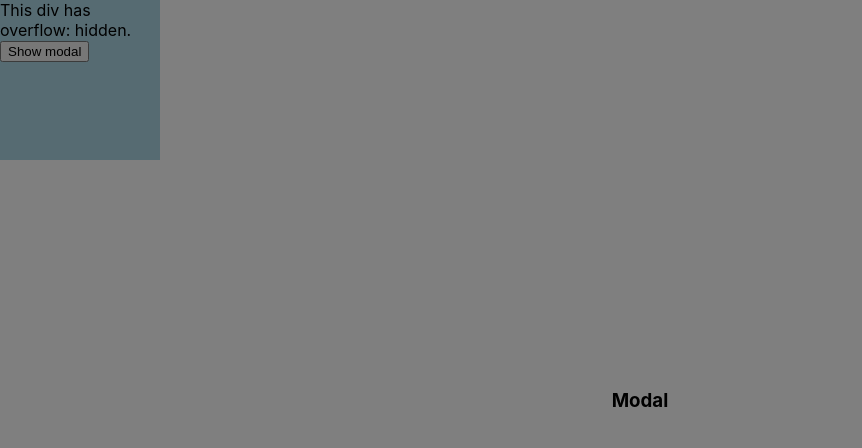
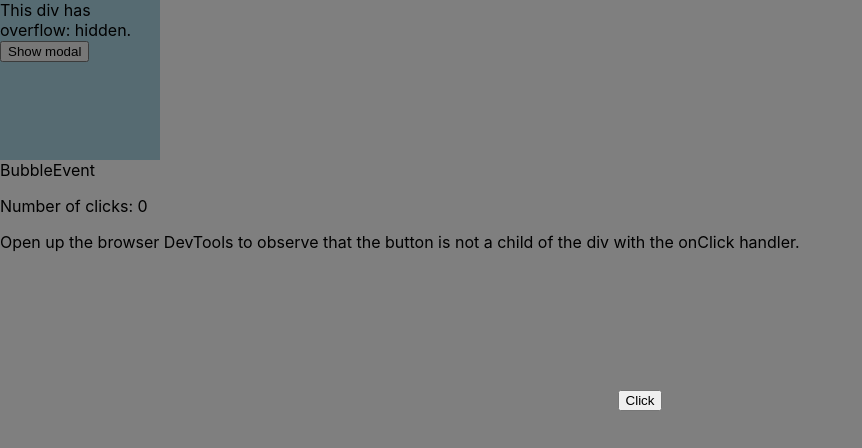
Before and after one commit to Sophil-minn/next-component-learn, a React (Create React App) app: page /#/portals in a window 1280 px wide. Shown: the top 448 px of the page, without its empty margins (0-862 px from the left). Built offline with nearby package versions, Linux system fonts and the light colour scheme.

Commit message:
feat: 一个从 portal 内部触发的事件会一直冒泡至包含 React 树的祖先，即便这些元素并不是 DOM 树 中的祖先

```diff
--- /dev/null
+++ b/src/pages/portals/BubbleEvent.js
@@ -0,0 +1,81 @@
+import React, { Component } from 'react';
+import { createPortal } from 'react-dom';
+// 在 DOM 中有两个容器是兄弟级 （siblings）
+const appRoot = document.getElementById('app-root');
+const modalRoot = document.getElementById('modal-root');
+
+class Modal extends React.Component {
+  constructor(props) {
+    super(props);
+    this.el = document.createElement('div');
+  }
+
+  componentDidMount() {
+    // 在 Modal 的所有子元素被挂载后，
+    // 这个 portal 元素会被嵌入到 DOM 树中，
+    // 这意味着子元素将被挂载到一个分离的 DOM 节点中。
+    // 如果要求子组件在挂载时可以立刻接入 DOM 树，
+    // 例如衡量一个 DOM 节点，
+    // 或者在后代节点中使用 ‘autoFocus’，
+    // 则需添加 state 到 Modal 中，
+    // 仅当 Modal 被插入 DOM 树中才能渲染子元素。
+    modalRoot.appendChild(this.el);
+  }
+
+  componentWillUnmount() {
+    modalRoot.removeChild(this.el);
+  }
+
+  render() {
+    return createPortal(
+      this.props.children,
+      this.el
+    );
+  }
+}
+
+class Parent extends Component {
+  constructor(props) {
+    super(props);
+    this.state = {clicks: 0};
+    this.handleClick = this.handleClick.bind(this);
+  }
+
+  handleClick() {
+    // 当子元素里的按钮被点击时，
+    // 这个将会被触发更新父元素的 state，
+    // 即使这个按钮在 DOM 中不是直接关联的后代
+    this.setState(state => ({
+      clicks: state.clicks + 1
+    }));
+  }
+
+  render() {
+    return (
+      <div onClick={this.handleClick}>
+        <p>Number of clicks: {this.state.clicks}</p>
+        <p>
+          Open up the browser DevTools
+          to observe that the button
+          is not a child of the div
+          with the onClick handler.
+        </p>
+        <Modal>
+          <Child />
+        </Modal>
+      </div>
+    );
+  }
+}
+
+function Child() {
+  // 这个按钮的点击事件会冒泡到父元素
+  // 因为这里没有定义 'onClick' 属性
+  return (
+    <div className="modal">
+      <button>Click</button>
+    </div>
+  );
+}
+
+export default Parent;
--- a/src/pages/portals/Portal.js
+++ b/src/pages/portals/Portal.js
@@ -1,6 +1,6 @@
 
-import React, { PureComponent } from 'react';
-import { createPortal } from 'react-dom'
+import React from 'react';
+import { createPortal } from 'react-dom';
 
 // These two containers are siblings in the DOM
 const appRootEl = document.getElementById('app-root');
@@ -36,32 +36,6 @@ class Modal extends React.Component {
       // A DOM element
       appRootEl,
     );
-  }
-}
-
-class Modal2 extends PureComponent {
-  constructor(props) {
-    super(props)
-    const doc = window.document
-    console.log('window.document', window.document)
-    this.node = doc.createElement('div')
-    doc.body.appendChild(this.node)
-  }
-  componentWillUnmount() {
-    window.document.body.removeChild(this.node)
-  }
-  render() {
-      //  React 并*没有*创建一个新的 div。它只是把子元素渲染到 `domNode` 中。
-  // `domNode` 是一个可以在任何位置的有效 DOM 节点。
-    return createPortal(
-      <div className="mask">
-        <div className="modal">
-          <h3>Modal</h3>
-          {this.props.children}
-        </div>
-      </div>,
-      this.node
-    )
   }
 }
 
@@ -107,7 +81,6 @@ class Portal extends React.Component {
         This div has overflow: hidden.
         <button onClick={this.handleShow}>Show modal</button>
         {modal}
-        <Modal2 />
       </div>
     );
   }
--- a/src/pages/portals/index.js
+++ b/src/pages/portals/index.js
@@ -1,10 +1,13 @@
 import React from 'react';
 import Portal from './Portal';
+import BubbleEvent from './BubbleEvent';
 
 export default function Portals() {
   return (
     <div>
       <Portal />
+      BubbleEvent
+      <BubbleEvent  />
     </div>
   )
 }
```
Also changed, not shown: src/pages/portals/Portal2.js (added, +30 -0 lines).
